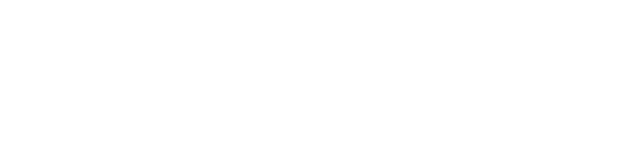
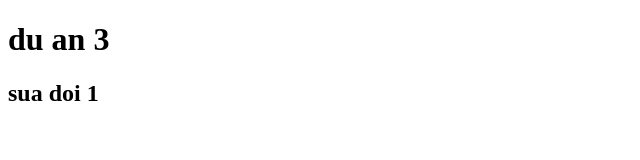
Before and after one commit to hieu311/duan3, a plain HTML site: page index.html in a window 1280 px wide. Shown: the whole page, without its empty margins (0-640 px from the left). Drawn offline with Linux system fonts and the light colour scheme.

Commit message:
sua doi lan 1

```diff
--- a/index.html
+++ b/index.html
@@ -5,5 +5,8 @@
     <meta name="viewport" content="width=device-width, initial-scale=1.0" />
     <title>duan3</title>
   </head>
-  <body></body>
+  <body>
+    <h1>du an 3</h1>
+    <h2>sua doi 1</h2>
+  </body>
 </html>
```
